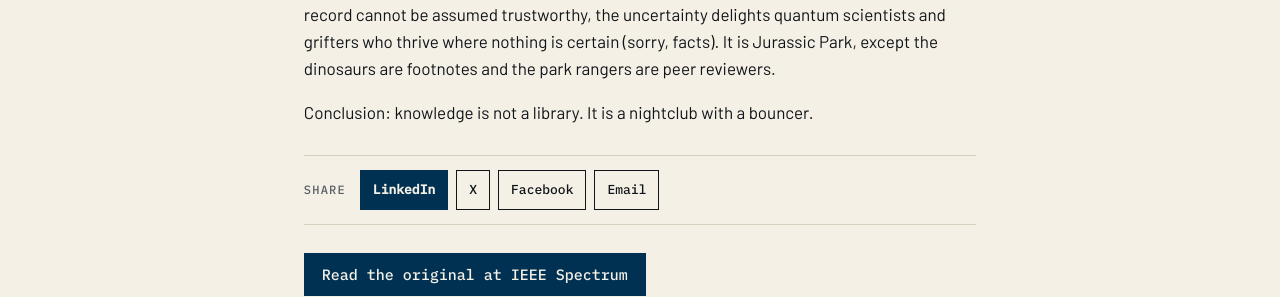
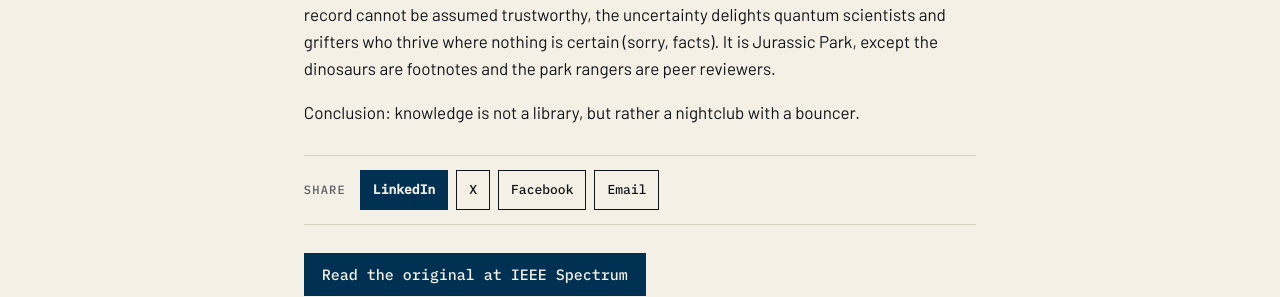
Before and after one commit to katz-news/katz.news, a Jekyll site: the page built from _posts/briefs/2026-11-04-guarding-the-gates-of-knowledge.md, in a window 1280 px wide. Shown: the part 829-1126 px from the top of the page. Built offline with Jekyll 4.4.1, drawn with Linux system fonts in a browser that asks for light colours.

```diff
--- a/_data/build.yml
+++ b/_data/build.yml
@@ -1 +1 @@
-published_at: 2026-11-05T18:14:20Z
+published_at: 2026-11-05T18:15:11Z
--- a/_posts/briefs/2026-11-04-guarding-the-gates-of-knowledge.md
+++ b/_posts/briefs/2026-11-04-guarding-the-gates-of-knowledge.md
@@ -14,4 +14,4 @@ IEEE's human-review processes and research-integrity checkers were the gatekeepe
 
 “Wikipedia is known as a repository of human-generated information, and they want to hold on to that,” says Strickland. “Who knows how long they'll be able to do that.” If the scientific record cannot be assumed trustworthy, the uncertainty delights quantum scientists and grifters who thrive where nothing is certain (sorry, facts). It is Jurassic Park, except the dinosaurs are footnotes and the park rangers are peer reviewers.
 
-Conclusion: knowledge is not a library. It is a nightclub with a bouncer.
+Conclusion: knowledge is not a library, but rather a nightclub with a bouncer.
```
